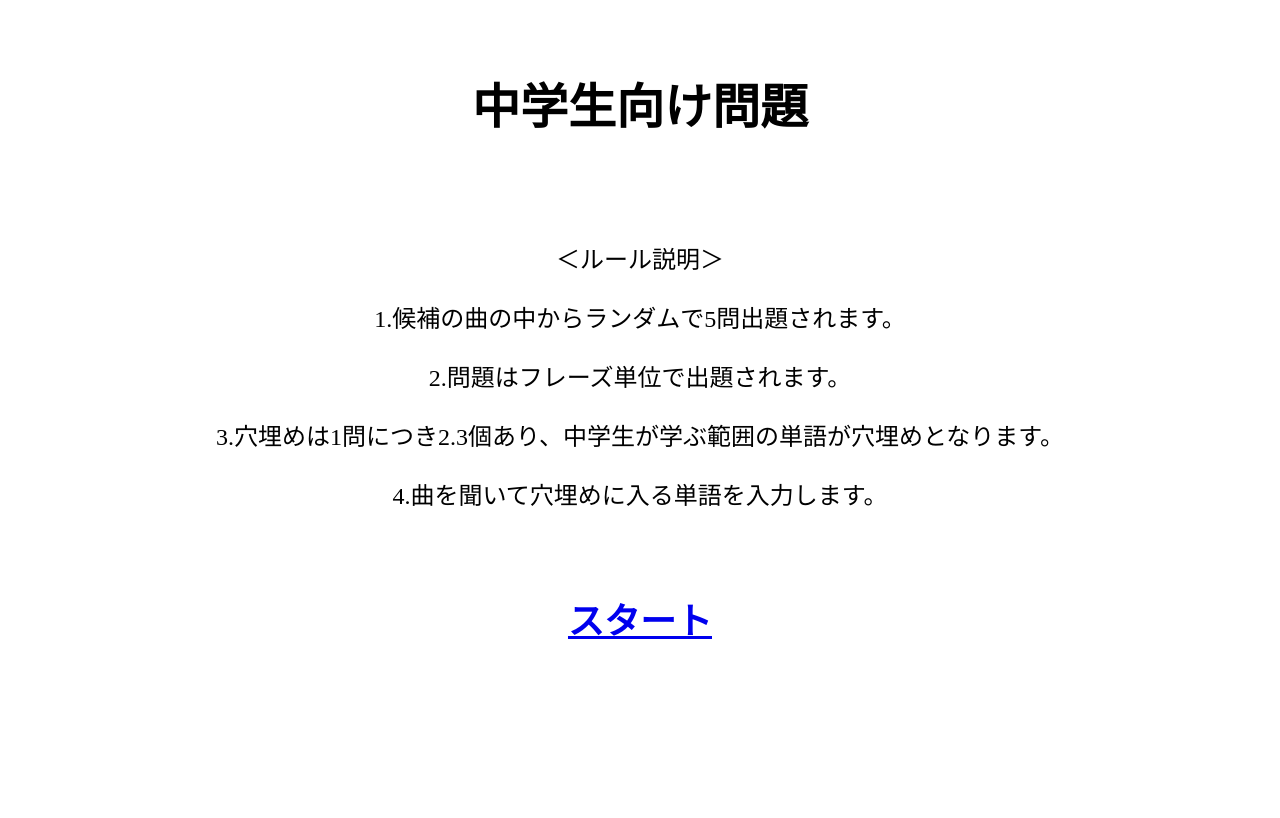
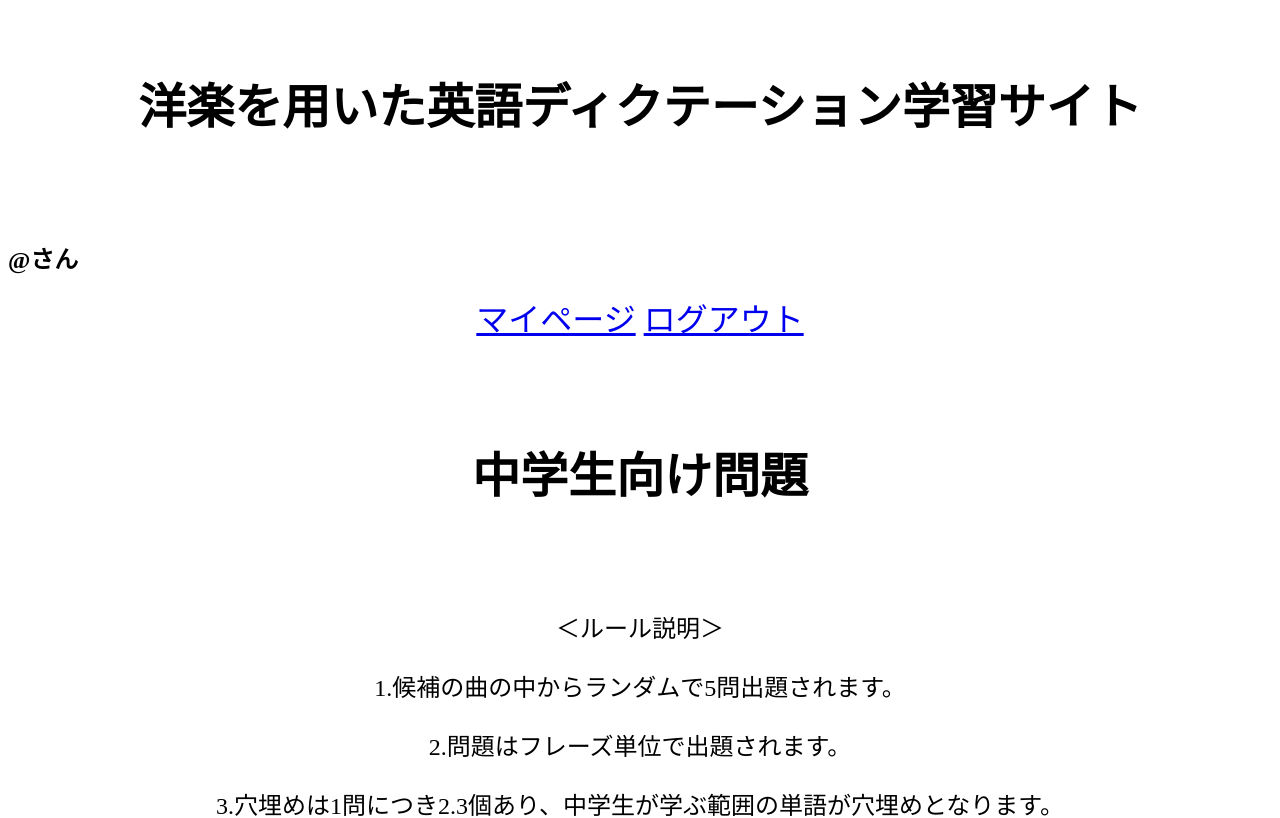
Before and after one commit to canato3/mysystem, a Django app: template Gsystem/app/templates/app/JHstart.html in a window 1280 px wide. Shown: the top 818 px of the page. Before the commit the page ends 639 px from the top, so only its background shows below. Run offline with Django 3.2, Linux system fonts and the light colour scheme; the template is opened without the code that fills it, so the values that code supplies are empty.

Commit message:
second commit

```diff
--- a/Gsystem/app/templates/app/JHstart.html
+++ b/Gsystem/app/templates/app/JHstart.html
@@ -1,8 +1,37 @@
+
 <html>
-    <head>
-        <title>My graduate System</title>
-    </head>
+
     <body>
+
+      <header>
+          <div class="container">
+              <center><h1>洋楽を用いた英語ディクテーション学習サイト</h1>
+
+          </div>
+          <h2 class="user-name">@{{ user.username }}さん</h2>
+          <div class="header-menu">
+
+
+              <a href="{% url 'app:users_detail' request.user.id %}">マイページ</a>
+              <a href="{% url 'app:logout' %}">ログアウト</a>
+
+          </div>
+          <style>
+          h1{
+            line-height:260px;
+            text-align:center;
+            font-size:3em;
+
+          }
+          .header-menu{
+            line-height:50px;
+            text-align:center;
+            font-size:2em;
+
+          }
+
+          </style>
+      </header>
         <div>
             <h1 align="center">中学生向け問題</h1>
         </div>
--- a/Gsystem/app/templates/app/users_detail.html
+++ b/Gsystem/app/templates/app/users_detail.html
@@ -5,7 +5,7 @@
 <h2 class="user-name">@{{ user.username }}さん</h2>
 
 <div class=to-jh>
-    <h3><a href="/">中学生向け問題へ</a></h3>
+    <h3><a href="{% url 'app:JHstart' %}">中学生向け問題へ</a></h3>
 
 </div>
 
--- a/Gsystem/app/urls.py
+++ b/Gsystem/app/urls.py
@@ -9,4 +9,5 @@ urlpatterns = [
     path('signup/', views.signup, name='signup'),
     path('login/', auth_views.LoginView.as_view(template_name='app/login.html'),name='login'),
     path('logout/', auth_views.LogoutView.as_view(), name='logout'),
+    path('JHstart/',views.JHstart,name='JHstart'),
 ]
--- a/Gsystem/app/views.py
+++ b/Gsystem/app/views.py
@@ -24,11 +24,15 @@ def signup(request):
             if new_user is not None:
 
                 login(request, new_user)
-                return redirect('app/users_detail.html', pk=new_user.pk)
+                return redirect('app:users_detail', pk=new_user.pk)
     else:
         form = CustomUserCreationForm()
     return render(request, 'app/signup.html', {'form': form})
 
+def JHstart(request):
+
+    return render(request, 'app/JHstart.html')
+
 
 
 # Create your views here.
```
